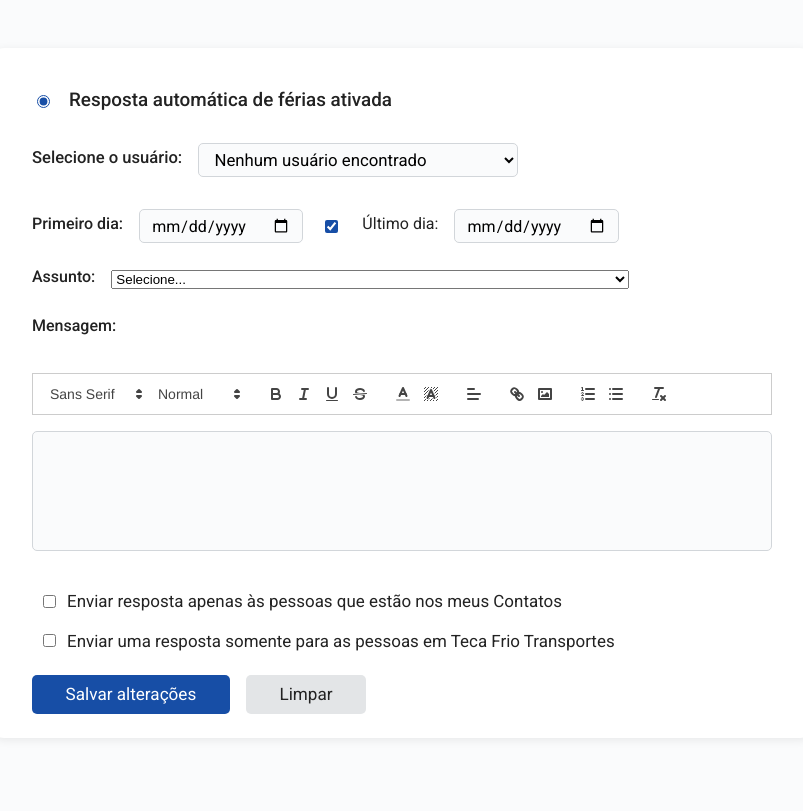
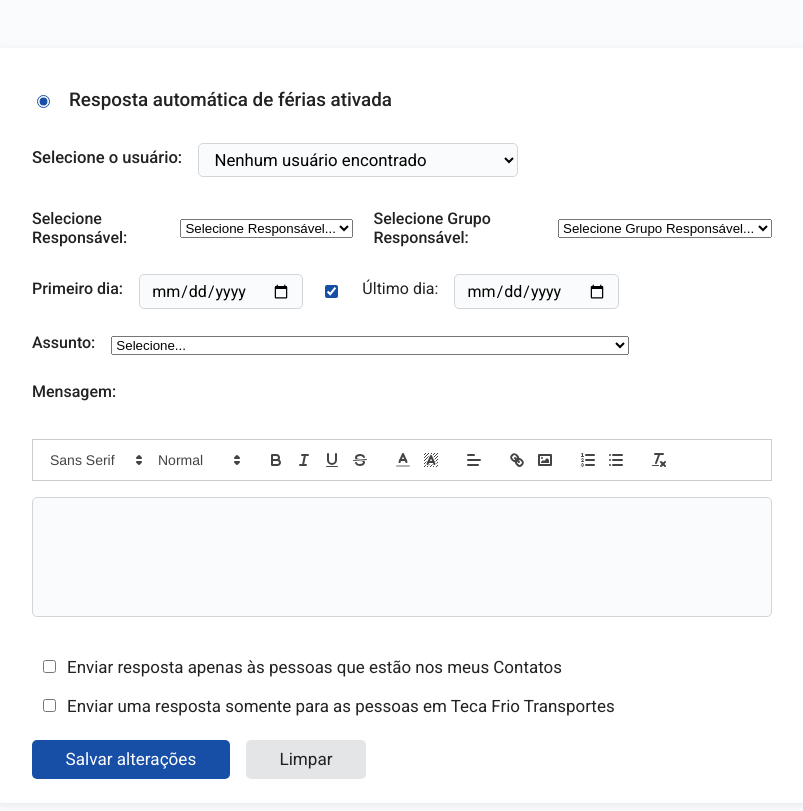
Before and after one commit to webpaulinho/crystal, a Flask app: template templates/painel.html in a window 1280 px wide. Shown: the whole page, without its empty margins (238-1041 px from the left). Before the commit the page ends 714 px from the top, so only its background shows below. Run offline with Flask 3, Linux system fonts and the light colour scheme; the template is opened without the code that fills it, so the values that code supplies are empty; some libraries are stand-ins or nearby versions.

Commit message:
Update painel.html

```diff
--- a/templates/painel.html
+++ b/templates/painel.html
@@ -141,6 +141,14 @@
             min-height: 120px;
             margin-bottom: 1rem;
         }
+        .painel-form-row.selects-row {
+            flex-direction: row;
+            gap: 20px;
+            margin-bottom: 1.7rem;
+        }
+        .painel-form-row.selects-row label {
+            margin-bottom: 0;
+        }
         @media (max-width: 600px) {
             .painel-container {
                 padding: 1rem 0.3rem;
@@ -148,6 +156,10 @@
             .painel-form-row, .usuarios-lista {
                 flex-direction: column;
                 align-items: flex-start;
+            }
+            .painel-form-row.selects-row {
+                flex-direction: column;
+                gap: 8px;
             }
         }
     </style>
@@ -162,6 +174,16 @@
             <div class="usuarios-lista">
                 <label for="usuario">Selecione o usuário:</label>
                 <select name="usuario" id="usuario" required></select>
+            </div>
+            <div class="painel-form-row selects-row">
+                <label for="responsavel">Selecione Responsável:</label>
+                <select name="responsavel" id="responsavel">
+                    <option value="" selected>Selecione Responsável...</option>
+                </select>
+                <label for="grupo-responsavel">Selecione Grupo Responsável:</label>
+                <select name="grupo-responsavel" id="grupo-responsavel">
+                    <option value="" selected>Selecione Grupo Responsável...</option>
+                </select>
             </div>
             <div class="painel-form-row">
                 <label for="primeiro-dia">Primeiro dia:</label>
@@ -204,24 +226,49 @@
     </div>
     <script src="https://cdn.quilljs.com/1.3.6/quill.js"></script>
     <script>
-    function mensagemSaidaDelta(nome) {
+    // Dados de exemplo para grupos do workspace (pode ser substituído por fetch em produção)
+    let gruposCache = [];
+
+    // Função para gerar a mensagem "saída" conforme seleção de responsável ou grupo
+    function mensagemSaidaDelta(nome, responsavelDetalhes, grupoDetalhes) {
+        // Decide qual texto inserir no campo do responsável
+        let responsavelTexto = '[Nome, e-mail e contato do novo responsável]';
+        if(responsavelDetalhes) {
+            responsavelTexto = responsavelDetalhes.nome;
+            if(responsavelDetalhes.email) responsavelTexto += ' ('+responsavelDetalhes.email+')';
+            if(responsavelDetalhes.telefone) responsavelTexto += ' - ' + responsavelDetalhes.telefone;
+        } else if(grupoDetalhes) {
+            responsavelTexto = grupoDetalhes.nome;
+            if(grupoDetalhes.email) responsavelTexto += ' ('+grupoDetalhes.email+')';
+        }
+
         return [
             { insert: 'Olá,\n\n' },
             { insert: 'Agradecemos seu contato. Informamos que ' },
             { insert: nome, attributes: { bold: true } },
             { insert: ' não faz mais parte da equipe da Teca Frio.\n\n' },
             { insert: 'Para continuar seu atendimento ou tratar de assuntos relacionados, por favor, entre em contato com ' },
-            { insert: '[Nome, e-mail e contato do novo responsável]', attributes: { bold: true } },
+            { insert: responsavelTexto, attributes: { bold: true } },
             { insert: '.\n\nContinuamos à disposição.\n\nAtenciosamente,\n' },
             { insert: 'Teca Frio', attributes: { bold: true } }
         ];
     }
 
-    // DELTA DE FÉRIAS COM ESPAÇOS E NEGRITO IGUAIS AO PRINT
-    function mensagemFeriasDelta(nome, primeiroDia, ultimoDia, proximoUtil) {
+    function mensagemFeriasDelta(nome, primeiroDia, ultimoDia, proximoUtil, responsavelDetalhes, grupoDetalhes) {
+        let responsavelNome = '[Nome do substituto]';
+        let responsavelEmail = '[email@exemplo.com]';
+        let responsavelFone = '[telefone]';
+        if(responsavelDetalhes) {
+            responsavelNome = responsavelDetalhes.nome;
+            responsavelEmail = responsavelDetalhes.email || responsavelEmail;
+            responsavelFone = responsavelDetalhes.telefone || responsavelFone;
+        } else if(grupoDetalhes) {
+            responsavelNome = grupoDetalhes.nome;
+            responsavelEmail = grupoDetalhes.email || responsavelEmail;
+            responsavelFone = grupoDetalhes.telefone || responsavelFone;
+        }
         return [
             { insert: 'Prezado(a),\n\n' },
-
             { insert: 'Agradecemos seu contato. Informamos que o(a) colaborador(a) ' },
             { insert: nome, attributes: { bold: true } },
             { insert: ' estará em período de férias entre ' },
@@ -231,17 +278,14 @@
             { insert: ', retornando às atividades em ' },
             { insert: proximoUtil, attributes: { bold: true } },
             { insert: '.\n\n' },
-
             { insert: 'Durante esse período, para assuntos urgentes ou que demandem atenção imediata, por gentileza, entre em contato com ' },
-            { insert: '[Nome do substituto]', attributes: { bold: true } },
+            { insert: responsavelNome, attributes: { bold: true } },
             { insert: ', pelo e-mail ' },
-            { insert: '[email@exemplo.com]', attributes: { bold: true } },
+            { insert: responsavelEmail, attributes: { bold: true } },
             { insert: ' ou telefone ' },
-            { insert: '[telefone]', attributes: { bold: true } },
+            { insert: responsavelFone, attributes: { bold: true } },
             { insert: '.\n\n' },
-
             { insert: 'Agradecemos pela compreensão.\n\n' },
-
             { insert: 'Atenciosamente,\n' },
             { insert: 'Teca Frio', attributes: { bold: true } }
         ];
@@ -277,16 +321,13 @@
         return `${dd}/${mm}/${yyyy}`;
     }
 
-    // Calcula o próximo dia útil após uma data no formato yyyy-mm-dd
     function proximoDiaUtil(dataISO) {
         if (!dataISO) return "";
         let d = new Date(dataISO);
         d.setDate(d.getDate() + 1); // dia seguinte
-        // 0 = domingo, 6 = sábado
         while (d.getDay() === 0 || d.getDay() === 6) {
             d.setDate(d.getDate() + 1);
         }
-        // Formato dd/mm/yyyy
         return formatarDataBR(d.toISOString().split('T')[0]);
     }
 
@@ -308,7 +349,7 @@
     let usuariosCache = [];
     let usuarioSelect = document.getElementById('usuario');
     let carregandoVacation = false;
-    let vacationAtivado = false; // se usuário está com mensagem ativada
+    let vacationAtivado = false;
 
     // Carrega usuários
     fetch('/api/users')
@@ -316,6 +357,7 @@
         .then(usuarios => {
             usuariosCache = usuarios;
             usuarioSelect.innerHTML = "";
+            document.getElementById('responsavel').innerHTML = '<option value="" selected>Selecione Responsável...</option>';
             if (!usuarios.length) {
                 const opt = document.createElement('option');
                 opt.value = "";
@@ -327,22 +369,39 @@
                     opt.value = u.email;
                     opt.textContent = `${u.nome} (${u.email})`;
                     usuarioSelect.appendChild(opt);
+
+                    const optResp = document.createElement('option');
+                    optResp.value = u.email;
+                    optResp.textContent = `${u.nome} (${u.email})`;
+                    document.getElementById('responsavel').appendChild(optResp);
                 });
-                // Carrega dados do primeiro usuário automaticamente
-                limparCamposFormulario(); // Limpa ao carregar o primeiro usuário
+                limparCamposFormulario();
                 carregarVacation(usuarioSelect.value);
             }
             usuarioSelect.onchange = () => {
-                limparCamposFormulario(); // Limpa antes de carregar
+                limparCamposFormulario();
                 carregarVacation(usuarioSelect.value);
                 atualizarAssuntoNome();
             };
             atualizarAssuntoNome();
         });
 
-    // Função auxiliar: checa se hoje está dentro do range de férias
+    // Carrega grupos do workspace
+    fetch('/api/groups')
+        .then(r => r.json())
+        .then(grupos => {
+            gruposCache = grupos;
+            const grupoSelect = document.getElementById('grupo-responsavel');
+            grupoSelect.innerHTML = '<option value="" selected>Selecione Grupo Responsável...</option>';
+            grupos.forEach(g => {
+                const opt = document.createElement('option');
+                opt.value = g.email;
+                opt.textContent = `${g.nome} (${g.email})`;
+                grupoSelect.appendChild(opt);
+            });
+        });
+
     function hojeDentroDoRange(startTime, endTime) {
-        // Considera o início às 00:00 UTC e o fim às 23:59:59 UTC do dia
         const hoje = new Date();
         const hojeUTC = Date.UTC(hoje.getFullYear(), hoje.getMonth(), hoje.getDate());
         return startTime && endTime && hojeUTC >= Number(startTime) && hojeUTC <= Number(endTime);
@@ -352,9 +411,27 @@
         document.getElementById('primeiro-dia').value = hojeStr();
         document.getElementById('ultimo-dia').value = hojeStr();
         document.getElementById('assunto').selectedIndex = 0;
+        document.getElementById('responsavel').selectedIndex = 0;
+        document.getElementById('grupo-responsavel').selectedIndex = 0;
         quill.setText('');
         document.getElementById('so-contatos').checked = false;
         document.getElementById('so-teca').checked = false;
+    }
+
+    function getResponsavelSelecionado() {
+        const val = document.getElementById('responsavel').value;
+        if (!val) return null;
+        const u = usuariosCache.find(u => u.email === val);
+        if (!u) return null;
+        return { nome: u.nome, email: u.email, telefone: u.telefone || "" };
+    }
+
+    function getGrupoSelecionado() {
+        const val = document.getElementById('grupo-responsavel').value;
+        if (!val) return null;
+        const g = gruposCache.find(g => g.email === val);
+        if (!g) return null;
+        return { nome: g.nome, email: g.email, telefone: g.telefone || "" };
     }
 
     function carregarVacation(email) {
@@ -370,7 +447,6 @@
                 const hojeNoRange = hojeDentroDoRange(data.startTime, data.endTime);
                 vacationAtivado = ativado && hojeNoRange;
 
-                // Só preenche o assunto e os outros campos se vacationAtivado for true
                 const assuntoSelect = document.getElementById('assunto');
                 if (vacationAtivado) {
                     if (data.responseSubject) {
@@ -386,7 +462,6 @@
                     }
                     atualizarAssuntoNome();
 
-                    // Tenta carregar texto como Delta, se for possível
                     try {
                         const parsed = JSON.parse(data.responseBodyPlainText);
                         if (Array.isArray(parsed)) {
@@ -406,7 +481,6 @@
                     document.getElementById('so-contatos').checked = !!data.restrictToContacts;
                     document.getElementById('so-teca').checked = !!data.restrictToDomain;
                 } else {
-                    // Sempre mostra "Selecione..." se não estiver ativo
                     assuntoSelect.selectedIndex = 0;
                     atualizarAssuntoNome();
                 }
@@ -415,29 +489,29 @@
             });
     }
 
-    // Preencher mensagem padrão se não estiver ativado
     function preencherMensagemPadrao() {
-        if (vacationAtivado) return; // Não sobrescreve se estiver ativado
+        if (vacationAtivado) return;
         const assuntoSelect = document.getElementById('assunto');
         const assunto = assuntoSelect.value;
         const nome = atualizarAssuntoNome();
+        const responsavelDetalhes = getResponsavelSelecionado();
+        const grupoDetalhes = !responsavelDetalhes ? getGrupoSelecionado() : null;
 
         if (assunto === "ferias") {
             const primeiroDia = formatarDataBR(document.getElementById('primeiro-dia').value);
             const ultimoDia = formatarDataBR(document.getElementById('ultimo-dia').value);
             const proximoUtil = proximoDiaUtil(document.getElementById('ultimo-dia').value);
-            quill.setContents(mensagemFeriasDelta(nome, primeiroDia, ultimoDia, proximoUtil));
+            quill.setContents(mensagemFeriasDelta(nome, primeiroDia, ultimoDia, proximoUtil, responsavelDetalhes, grupoDetalhes));
         } else if (assunto === "saida") {
-            quill.setContents(mensagemSaidaDelta(nome));
+            quill.setContents(mensagemSaidaDelta(nome, responsavelDetalhes, grupoDetalhes));
         } else {
             quill.setText('');
         }
     }
 
-    // Atualiza datas na mensagem padrão se mudar data
     function atualizarMensagemSePadrao() {
         const assuntoSelect = document.getElementById('assunto');
-        if (assuntoSelect.value === "ferias" && !vacationAtivado) {
+        if ((assuntoSelect.value === "ferias" || assuntoSelect.value === "saida") && !vacationAtivado) {
             preencherMensagemPadrao();
         }
     }
@@ -445,6 +519,16 @@
     document.getElementById('assunto').onchange = preencherMensagemPadrao;
     document.getElementById('primeiro-dia').onchange = atualizarMensagemSePadrao;
     document.getElementById('ultimo-dia').onchange = atualizarMensagemSePadrao;
+    document.getElementById('responsavel').onchange = function() {
+        // Limpa grupo se selecionar responsável
+        if (this.value) document.getElementById('grupo-responsavel').selectedIndex = 0;
+        atualizarMensagemSePadrao();
+    };
+    document.getElementById('grupo-responsavel').onchange = function() {
+        // Limpa responsável se selecionar grupo
+        if (this.value) document.getElementById('responsavel').selectedIndex = 0;
+        atualizarMensagemSePadrao();
+    };
 
     function toUTCtimestamp(dateStr, isEnd) {
         if (!dateStr) return 0;
@@ -466,7 +550,12 @@
             document.getElementById('msg').textContent = "Selecione um assunto para continuar.";
             return;
         }
-        // Salva o conteúdo como Delta para garantir o formato
+        const responsavelDetalhes = getResponsavelSelecionado();
+        const grupoDetalhes = getGrupoSelecionado();
+        if (!responsavelDetalhes && !grupoDetalhes) {
+            document.getElementById('msg').textContent = "Selecione um Responsável ou Grupo Responsável.";
+            return;
+        }
         const mensagem = JSON.stringify(quill.getContents().ops);
         const primeiroDia = document.getElementById('primeiro-dia').value;
         const ultimoDia = document.getElementById('ultimo-dia').value;
```
